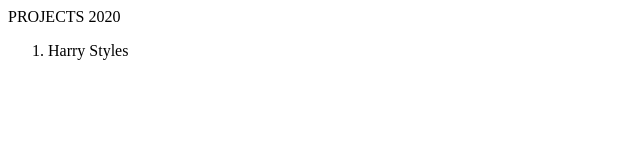
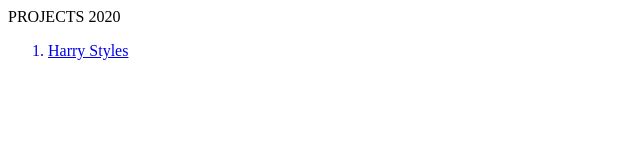
Before and after one commit to cosmoshivani/Projects2020, a plain HTML site: page index.html in a window 1280 px wide. Shown: the full height of the page, 0-640 px from the left. Drawn offline with Linux system fonts and the light colour scheme.

Commit message:
Update index.html

```diff
--- a/index.html
+++ b/index.html
@@ -4,6 +4,6 @@
 <body>
 <p> PROJECTS 2020 <p>
 <ol>
-  <li> Harry Styles </li>
+  <a href="https://shivani4universe.github.io/Projects2020/fine_line.html"><li> Harry Styles </li></a>
 </ol>
 </body>
```
